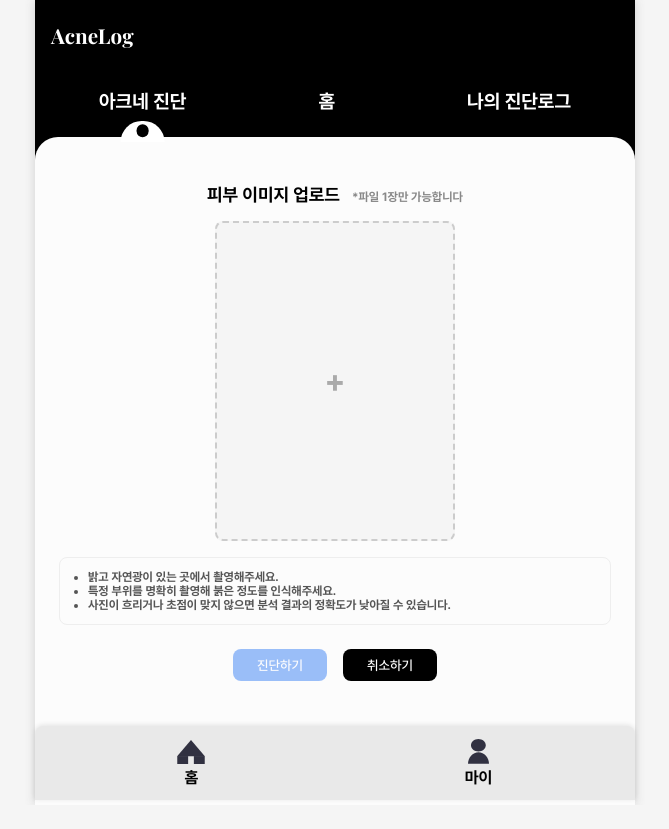
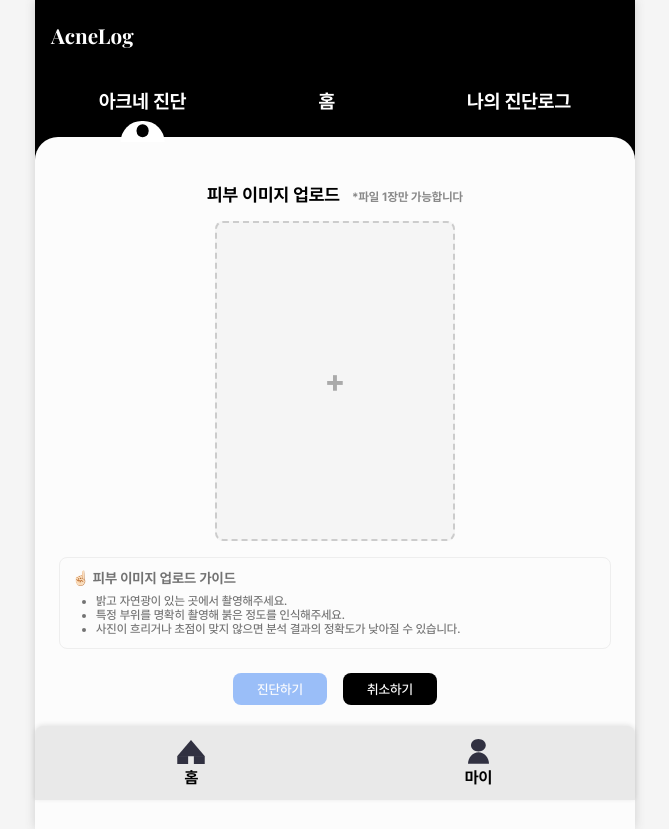
Before and after one commit to AcneLog/AcneLog_web, a React (Vite) app: page /diagnosis in a window 1280 px wide. Shown: the whole page, without its empty margins (305-974 px from the left). Before the commit the page ends 805 px from the top, so only its background shows below. Built offline with nearby package versions, Linux system fonts and the light colour scheme.

Commit message:
[#9] 아크네진단 텍스트 추가

```diff
--- a/src/pages/diagnosis/Diagnosis.styles.ts
+++ b/src/pages/diagnosis/Diagnosis.styles.ts
@@ -70,12 +70,13 @@ export const GuideBox = styled.div`
   border: 1px solid #eee;
   padding: 0.75rem;
   border-radius: 0.5rem;
-  color: #555;
+  color: ${({ theme }) => theme.greyFont1};
   margin-bottom: 1.5rem;
 
   ul {
-    padding-left: 1rem;
+    padding-left: 1.5rem;
     list-style: disc;
+    font-weight: normal;
   }
 `;
 
--- a/src/pages/diagnosis/Diagnosis.tsx
+++ b/src/pages/diagnosis/Diagnosis.tsx
@@ -46,6 +46,7 @@ const Diagnosis: React.FC = () => {
       )}
 
       <S.GuideBox>
+        <h3 style={{ marginBottom: '0.5rem' }}>☝🏻 피부 이미지 업로드 가이드</h3>
         <ul>
           <li>밝고 자연광이 있는 곳에서 촬영해주세요.</li>
           <li>특정 부위를 명확히 촬영해 붉은 정도를 인식해주세요.</li>
```
Also changed, not shown: src/assets/banner.svg.
